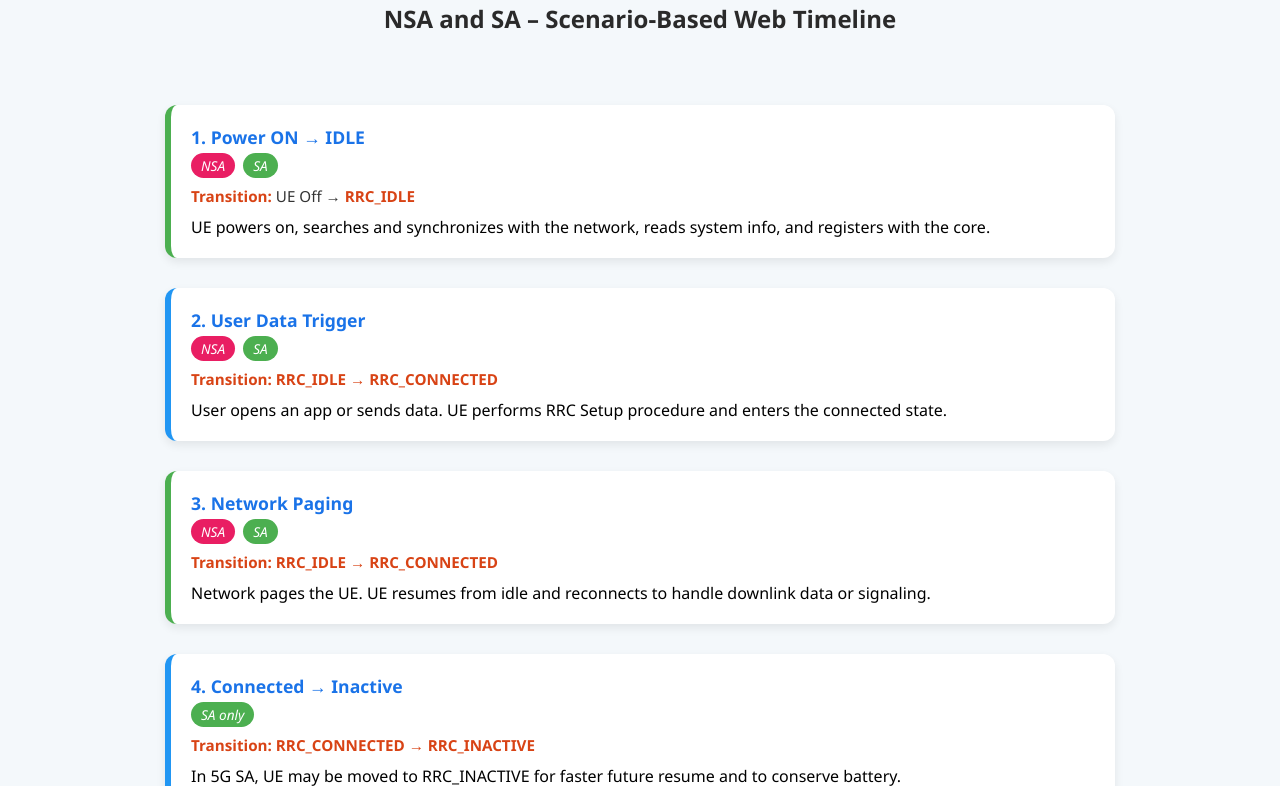
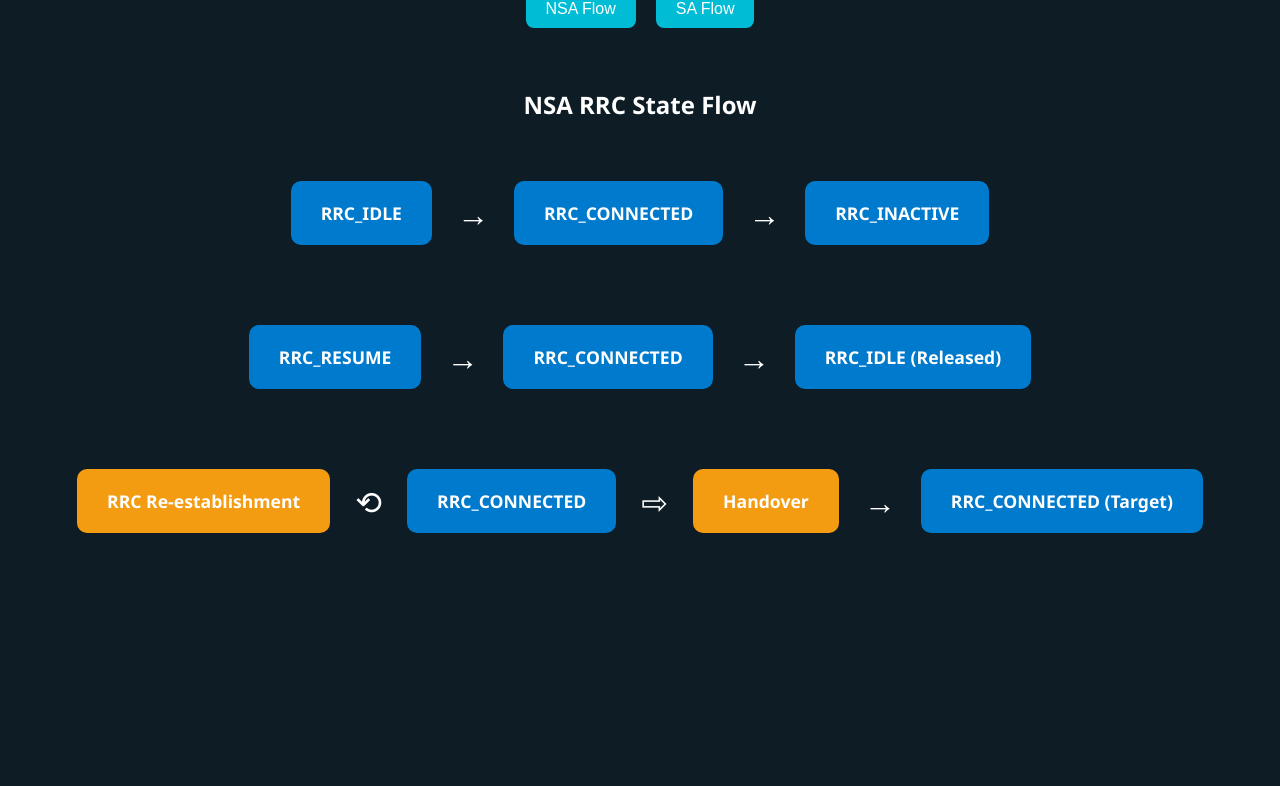
Before and after one commit to spaneer/rrc_resume, a plain HTML site: page rrc.html in a window 1280 px wide. Shown: the part 104-890 px from the top of the page. After the commit the page ends 800 px from the top, so only its background shows below. Drawn offline with nearby package versions, Linux system fonts and the light colour scheme.

Commit message:
Update rrc.html

```diff
--- a/rrc.html
+++ b/rrc.html
@@ -1,180 +1,207 @@
 <!DOCTYPE html>
 <html lang="en">
 <head>
-  <meta charset="UTF-8" />
-  <meta name="viewport" content="width=device-width, initial-scale=1.0"/>
-  <title>RRC States and Transitions – NSA & SA</title>
+  <meta charset="UTF-8">
+  <title>5G RRC Transitions - NSA & SA with Re-establishment & Handover</title>
+  <script src="https://cdnjs.cloudflare.com/ajax/libs/animejs/3.2.1/anime.min.js"></script>
   <style>
     body {
       font-family: 'Segoe UI', sans-serif;
-      background: #f4f8fb;
+      background: #0e1c26;
+      color: white;
       margin: 0;
-      padding: 20px;
+      padding: 0;
+      overflow-x: hidden;
+      user-select: none;
     }
 
-    h1, h2 {
+    h1 {
       text-align: center;
-      color: #2a2a2a;
+      margin-top: 30px;
+      font-size: 2em;
     }
 
-    .timeline {
-      position: relative;
-      max-width: 950px;
-      margin: auto;
-      padding: 20px 0;
+    .nav-buttons {
+      display: flex;
+      justify-content: center;
+      margin: 20px 0;
     }
 
-    .step {
-      background: #fff;
-      border-radius: 12px;
-      padding: 20px;
-      margin: 30px 0;
-      box-shadow: 0 4px 10px rgba(0, 0, 0, 0.08);
-      border-left: 6px solid #4CAF50;
-      position: relative;
-      opacity: 0;
-      transform: translateX(-40px);
-      animation: slideIn 0.7s ease-out forwards;
+    .nav-buttons button {
+      margin: 0 10px;
+      padding: 10px 20px;
+      font-size: 16px;
+      border: none;
+      background-color: #00bcd4;
+      color: white;
+      border-radius: 8px;
+      cursor: pointer;
+      transition: background-color 0.3s;
     }
 
-    .step:nth-child(even) {
-      border-left: 6px solid #2196F3;
+    .nav-buttons button:hover {
+      background-color: #0097a7;
     }
 
-    .step:nth-child(odd) {
-      animation-delay: calc(var(--i) * 0.3s);
+    .flow-section {
+      display: none;
+      flex-direction: column;
+      align-items: center;
+      margin-top: 40px;
     }
 
-    .step:nth-child(even) {
-      animation-delay: calc(var(--i) * 0.3s + 0.2s);
+    .state-row {
+      display: flex;
+      justify-content: center;
+      align-items: center;
+      margin: 30px 0;
+      flex-wrap: wrap;
     }
 
-    @keyframes slideIn {
-      to {
-        opacity: 1;
-        transform: translateX(0);
-      }
+    .state-box {
+      background: #007acc;
+      padding: 20px 30px;
+      margin: 10px;
+      border-radius: 10px;
+      font-weight: bold;
+      font-size: 1.1em;
+      transition: transform 0.3s;
     }
 
-    .state {
-      font-size: 1.1em;
-      font-weight: bold;
-      color: #1a73e8;
+    .state-box:hover {
+      transform: scale(1.1);
     }
 
-    .mode {
-      font-style: italic;
-      color: #555;
-      margin-top: 4px;
+    .arrow {
+      font-size: 2em;
+      margin: 0 15px;
+      color: #fff;
     }
 
-    .transition {
-      margin-top: 8px;
-      font-size: 0.95em;
-      color: #333;
+    .active {
+      display: flex;
     }
 
-    .transition strong {
-      color: #d84315;
+    .highlight {
+      background-color: #f39c12 !important;
     }
-
-    .content {
-      margin-top: 10px;
-    }
-
-    .badge {
-      display: inline-block;
-      background: #1a73e8;
-      color: #fff;
-      padding: 3px 10px;
-      border-radius: 20px;
-      font-size: 0.85em;
-      margin-right: 8px;
-    }
-
-    .badge.nsa { background: #e91e63; }
-    .badge.sa { background: #4caf50; }
-    .badge.lte { background: #ff9800; }
   </style>
 </head>
-<body>
-  <h1>RRC States & Transitions</h1>
-  <h2>NSA and SA – Scenario-Based Web Timeline</h2>
+<body oncontextmenu="return false">
+  <h1>5G RRC State Transitions</h1>
 
-  <div class="timeline">
+  <div class="nav-buttons">
+    <button onclick="showFlow('nsa')">NSA Flow</button>
+    <button onclick="showFlow('sa')">SA Flow</button>
+  </div>
 
-    <div class="step" style="--i:0">
-      <div class="state">1. Power ON → IDLE</div>
-      <div class="mode"><span class="badge nsa">NSA</span><span class="badge sa">SA</span></div>
-      <div class="transition"><strong>Transition:</strong> UE Off → <strong>RRC_IDLE</strong></div>
-      <div class="content">
-        UE powers on, searches and synchronizes with the network, reads system info, and registers with the core.
+  <!-- NSA Flow Section -->
+  <div id="nsa" class="flow-section active">
+    <h2>NSA RRC State Flow</h2>
+
+    <!-- Standard Flow -->
+    <div class="state-row">
+      <div class="state-box" id="nsa_idle">RRC_IDLE</div>
+      <div class="arrow">→</div>
+      <div class="state-box" id="nsa_conn">RRC_CONNECTED</div>
+      <div class="arrow">→</div>
+      <div class="state-box" id="nsa_inactive">RRC_INACTIVE</div>
+    </div>
+
+    <!-- Resume & Release -->
+    <div class="state-row">
+      <div class="state-box" id="nsa_resume">RRC_RESUME</div>
+      <div class="arrow">→</div>
+      <div class="state-box" id="nsa_back_conn">RRC_CONNECTED</div>
+      <div class="arrow">→</div>
+      <div class="state-box" id="nsa_release">RRC_IDLE (Released)</div>
+    </div>
+
+    <!-- Re-establishment & Handover -->
+    <div class="state-row">
+      <div class="state-box highlight" id="nsa_reest">RRC Re-establishment</div>
+      <div class="arrow">⟲</div>
+      <div class="state-box" id="nsa_conn2">RRC_CONNECTED</div>
+
+      <div class="arrow">⇨</div>
+      <div class="state-box highlight" id="nsa_ho">Handover</div>
+      <div class="arrow">→</div>
+      <div class="state-box" id="nsa_target">RRC_CONNECTED (Target)</div>
     </div>
   </div>
 
-    <div class="step" style="--i:1">
-      <div class="state">2. User Data Trigger</div>
-      <div class="mode"><span class="badge nsa">NSA</span><span class="badge sa">SA</span></div>
-      <div class="transition"><strong>Transition:</strong> <strong>RRC_IDLE → RRC_CONNECTED</strong></div>
-      <div class="content">
-        User opens an app or sends data. UE performs RRC Setup procedure and enters the connected state.
+  <!-- SA Flow Section -->
+  <div id="sa" class="flow-section">
+    <h2>SA RRC State Flow</h2>
+
+    <!-- Standard Flow -->
+    <div class="state-row">
+      <div class="state-box" id="sa_idle">RRC_IDLE</div>
+      <div class="arrow">→</div>
+      <div class="state-box" id="sa_conn">RRC_CONNECTED</div>
+      <div class="arrow">→</div>
+      <div class="state-box" id="sa_inactive">RRC_INACTIVE</div>
+    </div>
+
+    <!-- Resume & Release -->
+    <div class="state-row">
+      <div class="state-box" id="sa_resume">RRC_RESUME</div>
+      <div class="arrow">→</div>
+      <div class="state-box" id="sa_back_conn">RRC_CONNECTED</div>
+      <div class="arrow">→</div>
+      <div class="state-box" id="sa_release">RRC_IDLE (Released)</div>
+    </div>
+
+    <!-- Re-establishment & Handover -->
+    <div class="state-row">
+      <div class="state-box highlight" id="sa_reest">RRC Re-establishment</div>
+      <div class="arrow">⟲</div>
+      <div class="state-box" id="sa_conn2">RRC_CONNECTED</div>
+
+      <div class="arrow">⇨</div>
+      <div class="state-box highlight" id="sa_ho">Handover</div>
+      <div class="arrow">→</div>
+      <div class="state-box" id="sa_target">RRC_CONNECTED (Target)</div>
     </div>
   </div>
 
-    <div class="step" style="--i:2">
-      <div class="state">3. Network Paging</div>
-      <div class="mode"><span class="badge nsa">NSA</span><span class="badge sa">SA</span></div>
-      <div class="transition"><strong>Transition:</strong> <strong>RRC_IDLE → RRC_CONNECTED</strong></div>
-      <div class="content">
-        Network pages the UE. UE resumes from idle and reconnects to handle downlink data or signaling.
-      </div>
-    </div>
+  <script>
+    // Disable copy/cut/paste and keyboard shortcuts
+    document.addEventListener('copy', e => e.preventDefault());
+    document.addEventListener('cut', e => e.preventDefault());
+    document.addEventListener('paste', e => e.preventDefault());
+    document.addEventListener('keydown', e => {
+      if ((e.ctrlKey || e.metaKey) && ['c', 'x', 'v', 'u'].includes(e.key.toLowerCase())) {
+        e.preventDefault();
+      }
+    });
 
-    <div class="step" style="--i:3">
-      <div class="state">4. Connected → Inactive</div>
-      <div class="mode"><span class="badge sa">SA only</span></div>
-      <div class="transition"><strong>Transition:</strong> <strong>RRC_CONNECTED → RRC_INACTIVE</strong></div>
-      <div class="content">
-        In 5G SA, UE may be moved to RRC_INACTIVE for faster future resume and to conserve battery.
-      </div>
-    </div>
+    function showFlow(type) {
+      document.getElementById('nsa').classList.remove('active');
+      document.getElementById('sa').classList.remove('active');
+      document.getElementById(type).classList.add('active');
 
-    <div class="step" style="--i:4">
-      <div class="state">5. Resume from Inactive</div>
-      <div class="mode"><span class="badge sa">SA only</span></div>
-      <div class="transition"><strong>Transition:</strong> <strong>RRC_INACTIVE → RRC_CONNECTED</strong></div>
-      <div class="content">
-        When data is required again, UE uses the RRC Resume procedure, avoiding full setup and reducing latency.
-      </div>
-    </div>
+      anime({
+        targets: `#${type} .state-box`,
+        scale: [0.6, 1],
+        opacity: [0, 1],
+        delay: anime.stagger(100),
+        easing: 'easeOutBack',
+        duration: 500
+      });
+    }
 
-    <div class="step" style="--i:5">
-      <div class="state">6. Inactivity Timer Expired</div>
-      <div class="mode"><span class="badge nsa">NSA</span><span class="badge sa">SA</span></div>
-      <div class="transition"><strong>Transition:</strong> <strong>RRC_CONNECTED → RRC_IDLE</strong> or <strong>RRC_INACTIVE</strong></div>
-      <div class="content">
-        If the user is inactive for a while, the UE releases resources and moves back to idle or inactive (in SA).
-      </div>
-    </div>
-
-    <div class="step" style="--i:6">
-      <div class="state">7. Mobility / Handover</div>
-      <div class="mode"><span class="badge nsa">NSA</span><span class="badge sa">SA</span></div>
-      <div class="transition"><strong>Transition:</strong> <strong>RRC_CONNECTED → RRC_CONNECTED</strong> (new cell)</div>
-      <div class="content">
-        While moving, UE hands over to a different cell or frequency, remaining in connected state throughout.
-      </div>
-    </div>
-
-    <div class="step" style="--i:7">
-      <div class="state">8. ENDC Activation (Dual Connectivity)</div>
-      <div class="mode"><span class="badge nsa">NSA only</span><span class="badge lte">LTE Anchor</span></div>
-      <div class="transition"><strong>Transition:</strong> <strong>LTE RRC_CONNECTED + Add NR</strong></div>
-      <div class="content">
-        In NSA, UE remains in LTE RRC_CONNECTED. NR is added for high-speed data; control remains over LTE.
-      </div>
-    </div>
-
-  </div>
+    // Default animation on load
+    window.onload = () => {
+      anime({
+        targets: '#nsa .state-box',
+        scale: [0.6, 1],
+        opacity: [0, 1],
+        delay: anime.stagger(100),
+        easing: 'easeOutBack',
+        duration: 500
+      });
+    }
+  </script>
 </body>
 </html>
```
Lines whose indentation alone changed are shown as unchanged.
